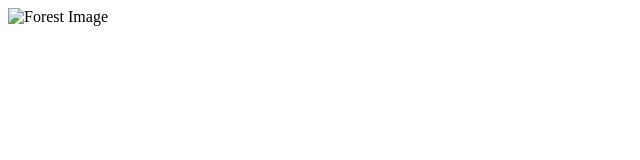
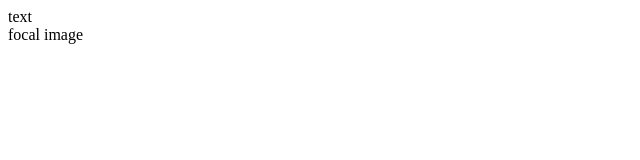
Before and after one commit to BrightArgento/brightargento.github.io, a plain HTML site: page index.html in a window 1280 px wide. Shown: the whole page, without its empty margins (0-640 px from the left). Drawn offline with Linux system fonts and the light colour scheme.

Commit message:
Removed test image, coded test layout in index.html

```diff
--- a/index.html
+++ b/index.html
@@ -1,11 +1,13 @@
 <!DOCTYPE html>
 <html>
-<head>
-    <meta charset="UTF-8" />
-    <title>title</title>
-    <img src="./Media/Forest.jpg" alt="Forest Image" />
-</head>
-<body>
 
-</body>
+<div class="container">
+
+    <div class="row">
+        <div class="card col-md-9 p-1">text</div>
+        <div class="card col-md-3 p-1">focal image</div>
+    </div>
+
+</div>
+
 </html>
```
